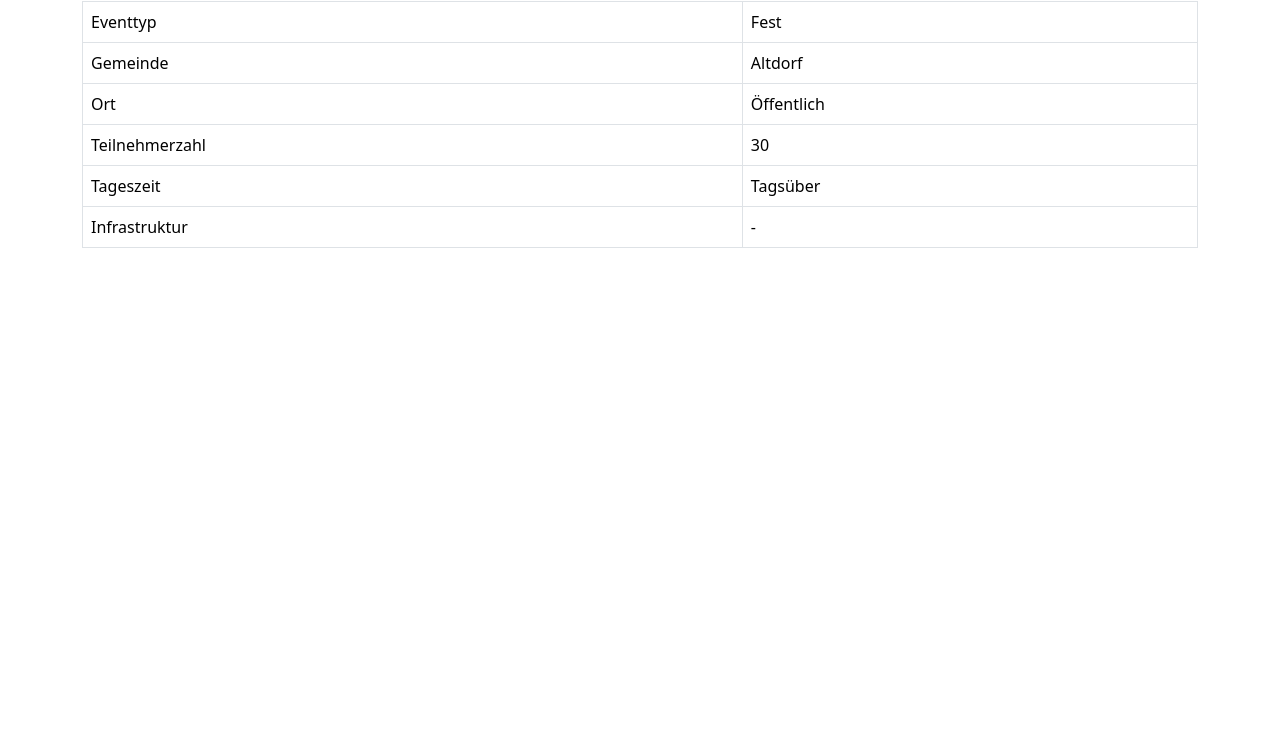
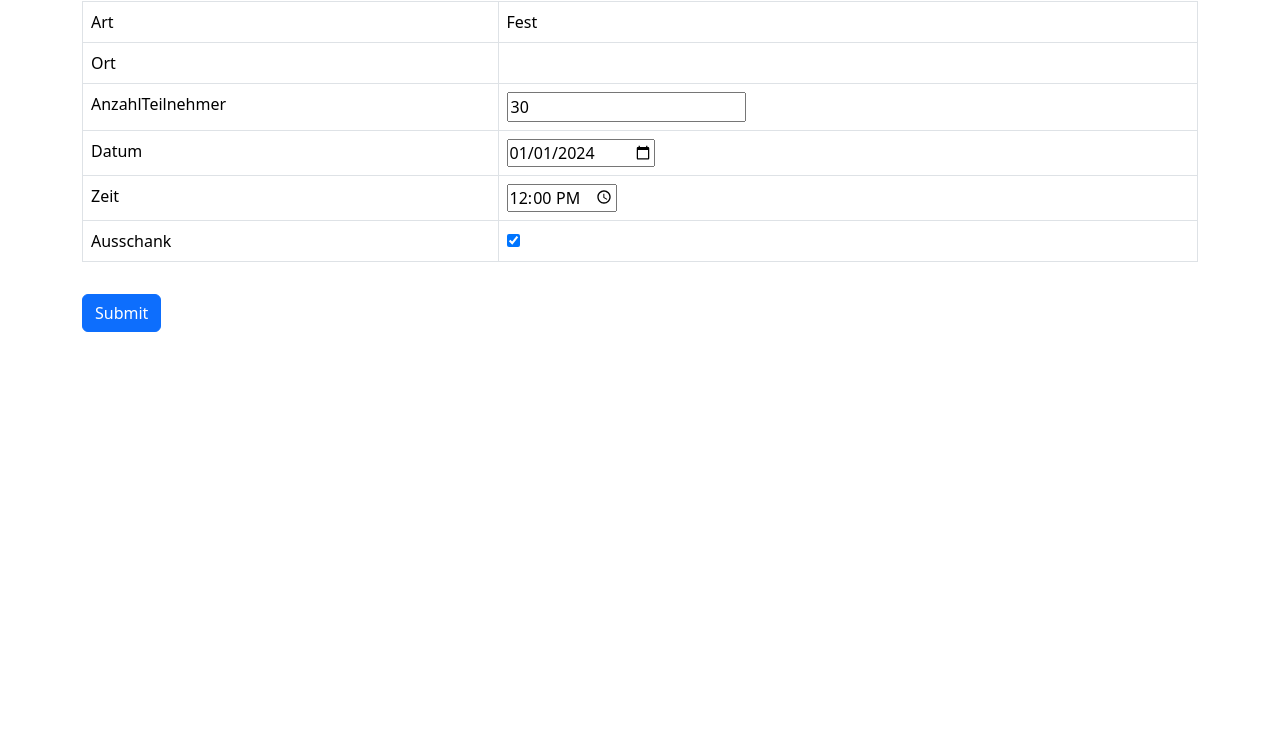
Before and after one commit to mogisler/Hackaton25, a website: page eventdetails.html in a window 1280 px wide. Shown: the part 65-800 px from the top of the page. Drawn offline with nearby package versions, Linux system fonts and the light colour scheme.

Commit message:
better table

```diff
--- a/displaytable.js
+++ b/displaytable.js
@@ -1,55 +1,100 @@
-// Function to create and display the table
-function displayTable(data) {
-    const tableContainer = document.getElementById("tableContainer");
-
-    // Clear any existing content in the container
-    tableContainer.innerHTML = "";
-
-    // Create a table element
-    const table = document.createElement("table");
-    table.className = "table table-bordered";
-
-    // Create the table body
-    const tbody = document.createElement("tbody");
-    for (const key in data) {
-        const row = document.createElement("tr");
-
-        const keyCell = document.createElement("td");
-        keyCell.textContent = key;
-        row.appendChild(keyCell);
-
-        const valueCell = document.createElement("td");
-
-        valueCell.contentEditable = true;
-        valueCell.classList.add("editable-cell");
-        valueCell.textContent = data[key];
-        valueCell.addEventListener("blur", () => {
-            console.log(`Updated ${key}: ${valueCell.textContent}`);
-            data[key] = valueCell.textContent; // Update the data object
-        });
-        row.appendChild(valueCell);
-
-        tbody.appendChild(row);
-    }
-    table.appendChild(tbody);
-
-    // Append the table to the container
-    tableContainer.appendChild(table);
-}
-
-// Fetch the JSON data and display it
+// Fetch data from testoutput.json and populate the table
 fetch("testoutput.json")
     .then((response) => {
-        console.log("Fetching JSON...");
         if (!response.ok) {
             throw new Error("Failed to fetch JSON file");
         }
         return response.json();
     })
     .then((data) => {
-        console.log("JSON Data:", data);
-        displayTable(data);
+        const tableBody = document.getElementById("tableBody");
+
+        // Populate the table with data
+        for (const key in data) {
+            const row = document.createElement("tr");
+
+            const keyCell = document.createElement("td");
+            keyCell.textContent = key;
+            row.appendChild(keyCell);
+
+            const valueCell = document.createElement("td");
+            if (typeof data[key] === "boolean") {
+                // Create a checkbox for boolean values
+                const checkbox = document.createElement("input");
+                checkbox.type = "checkbox";
+                checkbox.checked = data[key];
+                checkbox.id = `${key}Checkbox`;
+                valueCell.appendChild(checkbox);
+            } else if (typeof data[key] === "number") {
+                // Create a number input for numeric values
+                const numberInput = document.createElement("input");
+                numberInput.type = "number";
+                numberInput.value = data[key];
+                numberInput.min = "0";
+                numberInput.step = "1";
+                numberInput.id = `${key}Input`;
+                valueCell.appendChild(numberInput);
+            } else if (key === "Datum") {
+                // Create a date picker for the Datum field
+                const dateInput = document.createElement("input");
+                dateInput.type = "date";
+                dateInput.value = data[key] ? data[key].split(".").reverse().join("-") : ""; // Convert DD.MM.YYYY to YYYY-MM-DD
+                dateInput.id = `${key}DatePicker`;
+                valueCell.appendChild(dateInput);
+            } else if (key === "Zeit") {
+                // Create a time picker for the Zeit field
+                const timeInput = document.createElement("input");
+                timeInput.type = "time";
+                timeInput.value = data[key] || ""; // Use the value from JSON or leave empty
+                timeInput.id = `${key}TimePicker`;
+                valueCell.appendChild(timeInput);
+            } else {
+                // Handle null values and make text fields editable
+                valueCell.contentEditable = true;
+                valueCell.textContent = data[key] === null ? "" : data[key];
+            }
+            row.appendChild(valueCell);
+
+            tableBody.appendChild(row);
+        }
     })
     .catch((error) => {
         console.error("Error fetching JSON:", error);
     });
+
+// Handle the submit button click
+document.getElementById("submitDetails").addEventListener("click", () => {
+    const rows = document.querySelectorAll("table tbody tr");
+    const updatedData = {};
+
+    rows.forEach((row) => {
+        const key = row.children[0].textContent.trim();
+        const valueCell = row.children[1];
+
+        // Check if the value is a checkbox
+        if (valueCell.querySelector("input[type='checkbox']")) {
+            updatedData[key] = valueCell.querySelector("input[type='checkbox']").checked;
+        }
+        // Check if the value is a number input
+        else if (valueCell.querySelector("input[type='number']")) {
+            updatedData[key] = parseInt(valueCell.querySelector("input[type='number']").value, 10);
+        }
+        // Check if the value is a date picker
+        else if (valueCell.querySelector("input[type='date']")) {
+            const dateValue = valueCell.querySelector("input[type='date']").value;
+            updatedData[key] = dateValue ? dateValue.split("-").reverse().join(".") : null; // Convert YYYY-MM-DD to DD.MM.YYYY
+        }
+        // Check if the value is a time picker
+        else if (valueCell.querySelector("input[type='time']")) {
+            updatedData[key] = valueCell.querySelector("input[type='time']").value || null;
+        }
+        // Otherwise, treat it as editable text
+        else {
+            const textValue = valueCell.textContent.trim();
+            updatedData[key] = textValue === "" ? null : textValue; // Convert empty fields back to null
+        }
+    });
+
+    console.log("Updated Data:", updatedData); // Log the updated data
+    window.location.href = "antwort.html"; // Redirect to antwort.html
+});
--- a/eventdetails.html
+++ b/eventdetails.html
@@ -11,8 +11,13 @@
 
 <body>
     <div class="container mt-4">
-        <h3>Event Details</h3>
-        <div id="tableContainer"></div>
+        <h3>Fehlende Event Details in der Tabelle Eingeben</h3>
+        <table class="table table-bordered">
+            <tbody id="tableBody">
+                <!-- Rows will be dynamically added here -->
+            </tbody>
+        </table>
+        <button id="submitDetails" class="btn btn-primary mt-3">Submit</button>
     </div>
     <script src="displaytable.js"></script>
 </body>
--- a/frontend.js
+++ b/frontend.js
@@ -22,5 +22,5 @@ document.getElementById("submit").addEventListener("click", async () => {
         console.error(error);
         document.getElementById("response").innerText = "Failed to connect to the server.";
     }
-
+    //window.location.href = "eventdetails.html";
 });
--- a/testoutput.json
+++ b/testoutput.json
@@ -1,8 +1,8 @@
 {
-    "Eventtyp": "Fest",
-    "Gemeinde": "Altdorf",
-    "Ort": "Öffentlich",
-    "Teilnehmerzahl": 30,
-    "Tageszeit": "Tagsüber",
-    "Infrastruktur": "-"
+    "Art": "Fest",
+    "Ort": null,
+    "AnzahlTeilnehmer": 30,
+    "Datum": "01.01.2024",
+    "Zeit": "12:00",
+    "Ausschank": true
   }
```
